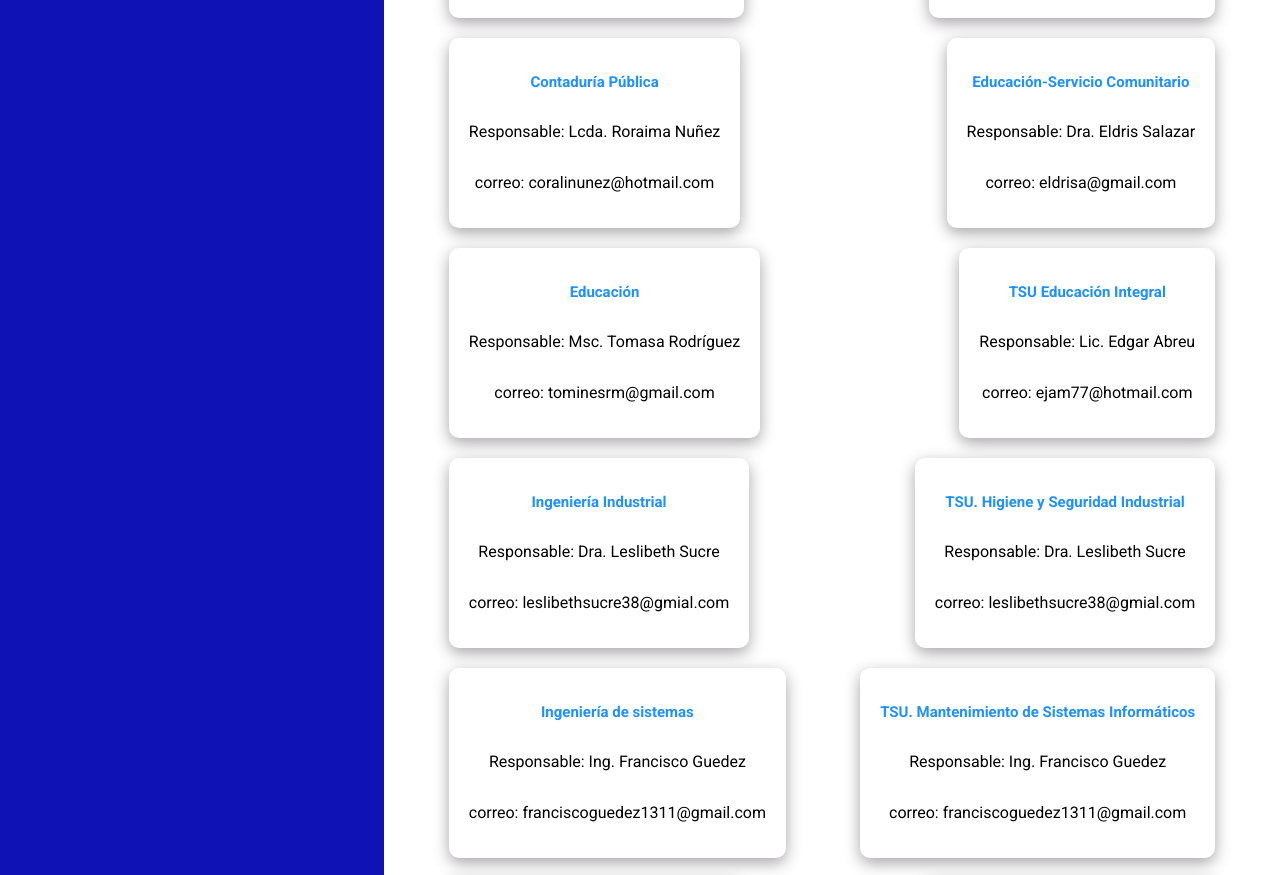
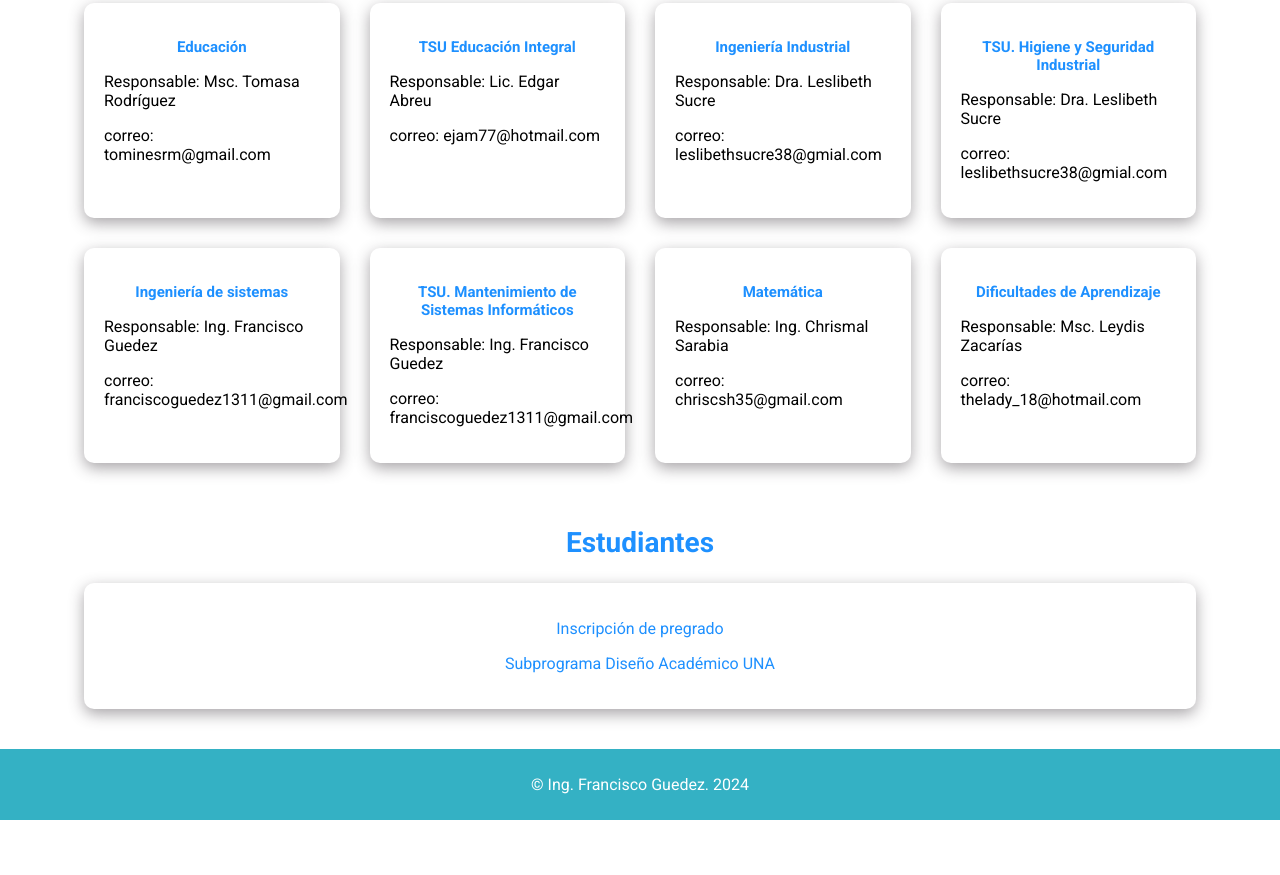
Before and after one commit to fguedez1311/cldelta, a plain HTML site: page index.html in a window 1280 px wide. Shown: the part 905-1780 px from the top of the page. After the commit the page ends 1725 px from the top, so only its background shows below. Drawn offline with Linux system fonts and the light colour scheme.

Commit message:
Culminada la pagina principal

```diff
--- a/css/colors.css
+++ b/css/colors.css
@@ -2,6 +2,8 @@
     --color-primary:#093A3E;
     --color-primary-dark:#0f12b4;
     --color-primary-light:#1e90ff;
+    --color-primary-light2:#34b1c4;
+
     --color-secondary:#64E9EE;
     --color-secondary-dark:#3AAFB9;
     --color-gray-light:#f1f1f1;
--- a/css/common.css
+++ b/css/common.css
@@ -5,6 +5,7 @@
 
 html{
     font-size: 62.5%;
+    scroll-snap-type: y mandatory;
 }
 
 body{
--- /dev/null
+++ b/css/footer.css
@@ -0,0 +1,6 @@
+footer{
+    padding: 10px;
+    text-align: center;
+    background-color: var(--color-primary-light2);
+    color:white;
+}
--- a/css/navbar.css
+++ b/css/navbar.css
@@ -1,7 +1,7 @@
 .navbar{
     display: flex;
     justify-content: center;
-    background-color: var(--color-primary);
+    background-color: var(--color-primary-light2);
 }
 
 .navbar a{
@@ -12,5 +12,7 @@
 }
 
 .navbar a:hover{
-    background-color: var(--color-primary-dark);
+    background-color: white;
+    color:var(--color-primary-light2);
+
 }
--- a/css/styles.css
+++ b/css/styles.css
@@ -2,6 +2,7 @@
 @import "common.css";
 @import "header.css";
 @import "navbar.css";
+@import "footer.css";
 
 .row{
     display: flex;
@@ -42,17 +43,22 @@ aside{
     display: flex;
     justify-content: space-between;
     flex-wrap: wrap;
+    gap: 3rem;
 }
 .cards .cards__item {
-    display:flex;
-    flex-direction: column;
-    text-align: center;
-    align-items: center;
-    margin-top: 20px;
+
+  width: 250px;
+  flex-grow: 1;
+
+
 }
-.cards__item h3{
+.cards__item h3,.estudiante__title{
     color:var( --color-primary-light);
 }
+.estudiantes{
+    margin-bottom: 20px;
+}
+
 @media screen and (max-width: 700px){
     .navbar,.row{
         flex-direction: column;
--- a/index.html
+++ b/index.html
@@ -21,26 +21,21 @@
     <!-- Navegación -->
     <nav class="navbar">
         <a href="">Inicio</a>
-        <a href="">Que somos</a>
-        <a href="">Carreras</a>
+        <a href="#somos">¿Qué somos?</a>
+        <a href="#carrera">Carreras</a>
+        <a href="#estudiantes">Estudiantes</a>
 
     </nav>
     <div class="row">
-        <aside>
-                <div class="informacion sombra">
-                    <h2>Otros Enlaces</h2>
-                    <p><a href="http://unasec.com/"   target="_blank">Inscripción de pregrado</a></p>
-                    <p><a href="https://subprogramadisenoacademicouna826543778.wordpress.com/"   target="_blank">Subprograma Diseño Académico UNA</a></p>
-                </div>
-        </aside>
+
         <section class="main">
-                <article class="somos container">
-                    <h2>Que somos!!</h2>
+                <article class="somos container" id="somos">
+                    <h2>¿Qué somos?</h2>
                     <p>
                         Es una institución de educación superior destinada a la formación de profesionales en áreas prioritarias del desarrollo social, mediante un sistema de educación abierta y a distancia, basado en medios modernos de comunicación. Su sede central está ubicada en Caracas, pero su radio de acción abarca todo el territorio venezolano a través de Centros Locales y Oficinas de Apoyo.
                     </p>
                 </article>
-                <seccion class="carrera">
+                <seccion class="carrera" id="carrera">
                     <h2 class="carrera__title">Carreras</h2>
                     <div class="cards  container">
                         <article class="cards__item sombra">
@@ -106,7 +101,21 @@
 
                     </div>
                 </seccion>
+                <section class="estudiantes container" id="estudiantes">
+                    <h2 class="estudiante__title">Estudiantes</h2>
+                    <div class="informacion sombra">
+
+                        <p><a href="http://unasec.com/"   target="_blank">Inscripción de pregrado</a></p>
+                        <p><a href="https://subprogramadisenoacademicouna826543778.wordpress.com/"   target="_blank">Subprograma Diseño Académico UNA</a></p>
+                    </div>
+                </section>
         </section>
     </div>
+    <footer>
+        <p>
+            © Ing. Francisco Guedez. 2024
+        </p>
+    </footer>
 </body>
+
 </html>
```
Also changed, not shown: css/header.css (line endings or trailing spaces).
